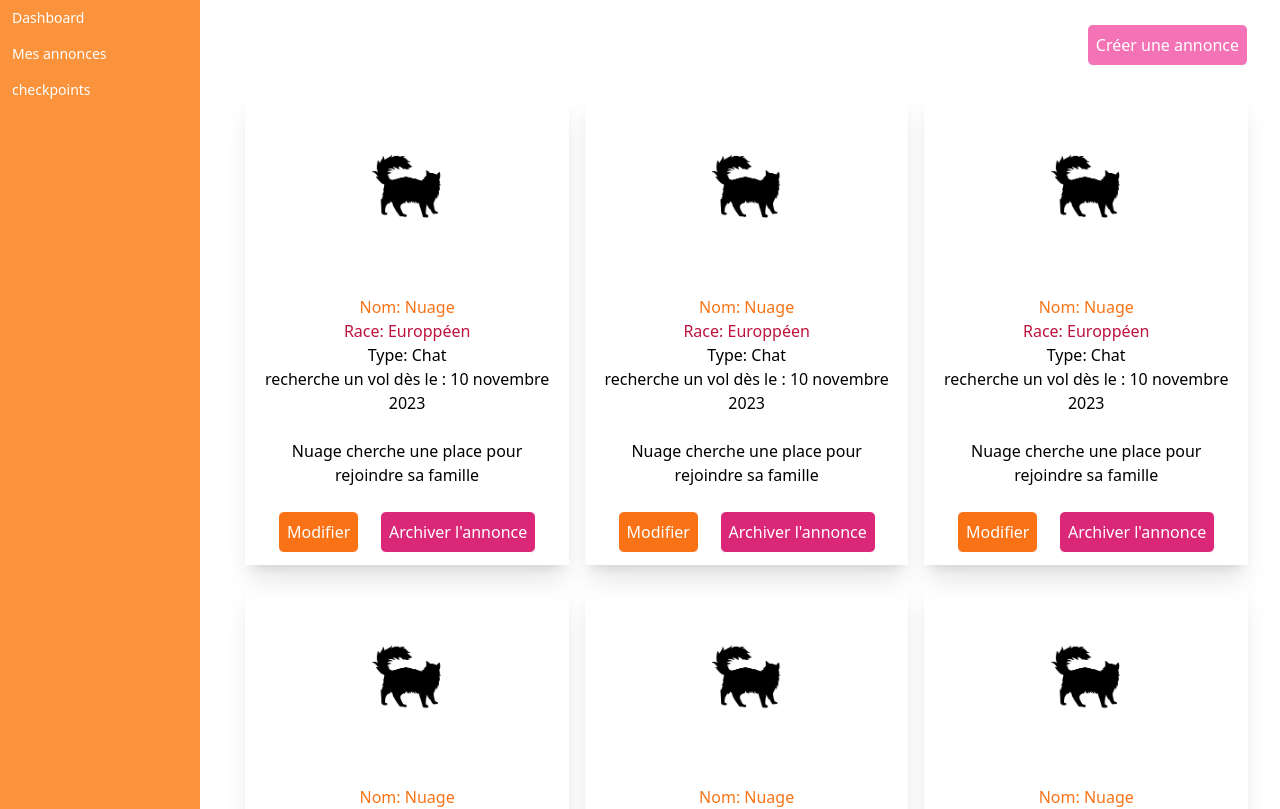
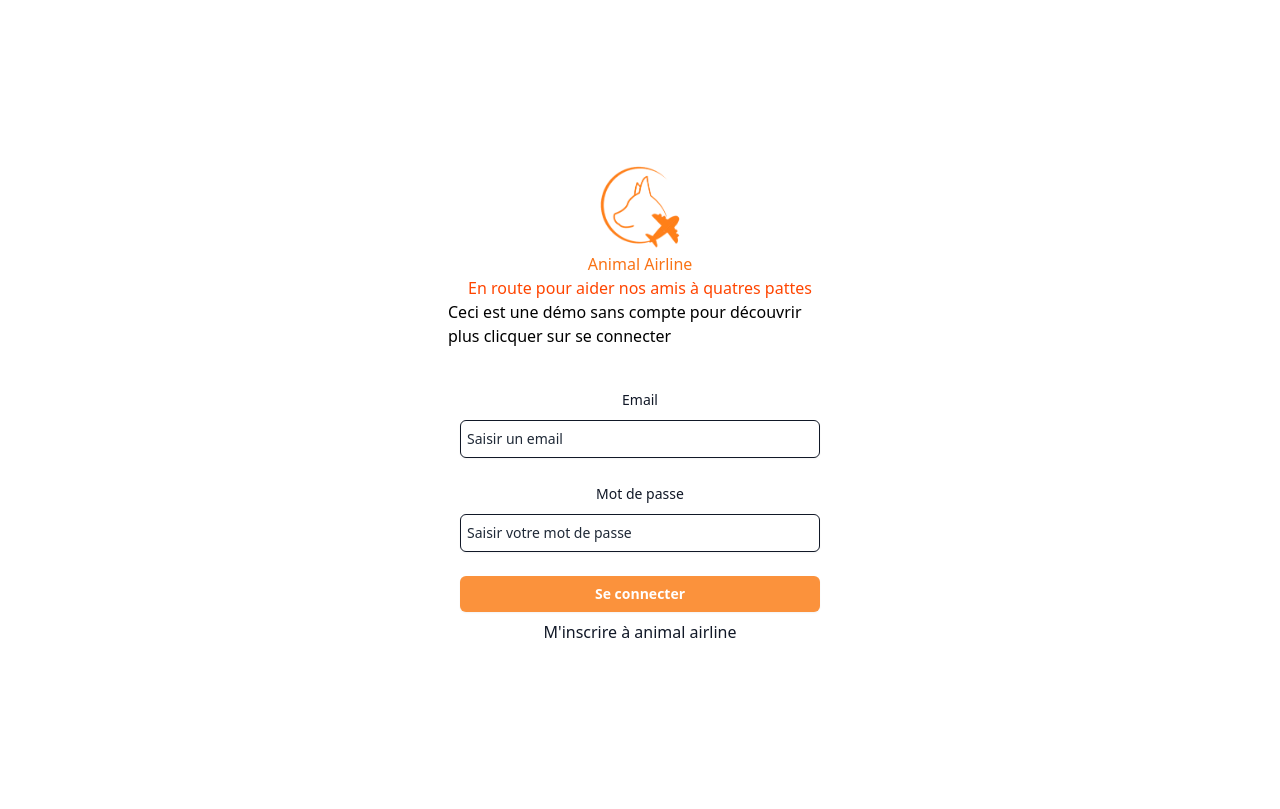
Before and after one commit to sha-zha/vue-admin, a Vue app: page / in a window 1280 px wide. Shown: the top 809 px of the page. Built offline with nearby package versions, Linux system fonts and the light colour scheme.

Commit message:
composant aucun résultat

```diff
--- /dev/null
+++ b/src/components/Help.vue
@@ -0,0 +1,43 @@
+<template>
+	<div class="shadow-lg">
+           <p class="text-center">La communauté veut aider <strong class="text-orange-500">Nuage</strong></p>
+           <ul role="list" class="divide-y divide-gray-100">
+    <li class="flex justify-evenly gap-x-6 py-5">
+      <div class="flex min-w-0 gap-x-4">
+        <div class="min-w-0 flex-auto">
+          <p class="text-sm font-semibold leading-6 text-orange-500">Jhon Doe</p>
+        </div>
+      </div>
+      <div>
+        <a href="#" class="btn btn-orange">J'accepte son aide</a>
+      </div>
+    </li>
+    <li class="flex justify-evenly gap-x-6 py-5">
+      <div class="flex min-w-0 gap-x-4">
+        <div class="min-w-0 flex-auto">
+          <p class="text-sm font-semibold leading-6 text-pink-700">Jhon Doe</p>
+        </div>
+      </div>
+      <div>
+        <a href="#" class="btn btn-pink">J'accepte son aide</a>
+      </div>
+    </li>
+     <li class="flex justify-evenly gap-x-6 py-5">
+      <div class="flex min-w-0 gap-x-4">
+        <div class="min-w-0 flex-auto">
+          <p class="text-sm font-semibold leading-6 text-orange-500">Jhon Doe</p>
+        </div>
+      </div>
+      <div>
+        <a href="#" class="btn btn-orange">J'accepte son aide</a>
+      </div>
+    </li>
+  </ul>
+        </div>
+</template>
+
+<script>
+	export default{
+		name: "HelpCard",
+	}
+</script>
--- /dev/null
+++ b/src/components/Nothing.vue
@@ -0,0 +1,12 @@
+<template>
+	<div class="flex flex-col justify-center items-center min-h-full">
+		<p class="text-orange-500 text-lg md:text-6xl"> Aucun élément</p>
+		<img src="./../assets/patte.png" alt="une patte de chien">
+	</div>
+</template>
+
+<script>
+export default {
+	name: "NothingResult"
+}
+</script>
--- a/src/components/Product.vue
+++ b/src/components/Post.vue
@@ -22,7 +22,7 @@
 
 <script>
 export default {
-	name: "ProductVue",
+	name: "PostVue",
 	props:{
 		action: Boolean
 	}
--- a/src/main.js
+++ b/src/main.js
@@ -12,13 +12,16 @@ import CheckpointIndex from './views/Checkpoints/Index.vue';
 import CheckpointAdd from './views/Checkpoints/Add.vue';
 import SignupPage from './views/Auth/SignupPage.vue';
 import PostIndex from './views/Posts/Index.vue';
+import PostAdd from './views/Posts/Add.vue';
+import HelpIndex from './views/Helps/Index.vue';
 
 const routes = [{
   path: '/',
-  name: 'dashbord',
-  component: PostIndex,
+  name: 'home',
+  component: LoginPage,
 }
-,{
+,
+{
     path: '/signin',
     name: 'Login',
     component: LoginPage,//shsould be imported
@@ -30,7 +33,18 @@ const routes = [{
 },
 {
   path: '/admin/posts',
+  name:'Posts',
   component: PostIndex,
+},
+{
+  path: '/admin/posts/add',
+  name:'PostsAdd',
+  component: PostAdd,
+},
+{
+  path: '/admin/helps',
+  name: 'Helps',
+  component: HelpIndex,
 },
 {
 path:'/admin/users',
--- a/src/views/AdminLayout.vue
+++ b/src/views/AdminLayout.vue
@@ -5,7 +5,7 @@
       <div class="flex flex-col h-3/4">
       <router-link to="/admin/users" class="text-white rounded-md px-3 py-2 text-sm font-medium">Dashboard</router-link>
               <router-link to="/admin/posts" class="text-white hover:bg-orange-600 hover:text-white rounded-md px-3 py-2 text-sm font-medium">Mes annonces</router-link>
-              <router-link to="/admin/checkpoints" class="text-white hover:bg-orange-600 hover:text-white rounded-md px-3 py-2 text-sm font-medium">checkpoints</router-link>
+              <router-link to="/admin/helps" class="text-white hover:bg-orange-600 hover:text-white rounded-md px-3 py-2 text-sm font-medium">Mes offres d'aides</router-link>
       </div>
               <div class="flex flex-col justify-end h-1/4">
                 <a href="#" class="text-white font-bold px-3 pb-2">Se déconnecter</a>
--- /dev/null
+++ b/src/views/Helps/Index.vue
@@ -0,0 +1,30 @@
+<template>
+  <AdminLayout>
+    <div class="col-span-3 lg:col-span-10 py-6 sm:px-6 lg:px-8">
+      <div v-if="data.length > 0" class="grid grid-cols-1 md:grid-cols-2 lg:grid-cols-3 gap-4">
+        <Help></Help>
+      </div>
+      <Nothing v-else></Nothing>
+    </div>
+  </AdminLayout>
+
+</template>
+
+<script>
+import AdminLayout from '../AdminLayout.vue';
+import Help from '../../components/Help.vue';
+import Nothing from '../../components/Nothing.vue';
+
+export default {
+  name: "HelpIndex",
+  components: {
+    AdminLayout,
+    Help,
+    Nothing
+  },
+  data(){
+    let data = [];
+    return {data};
+  }
+}
+</script>
--- a/src/views/LoginPage.vue
+++ b/src/views/LoginPage.vue
@@ -42,7 +42,7 @@
     name:"LoginPage",
     methods: {
       goAdmin(){
-        this.$router.push({ name: 'dashbord', path:'/'});
+        this.$router.push({ name: 'Posts', path:'/admin/posts'});
       }
     }
   }
--- /dev/null
+++ b/src/views/Posts/Add.vue
@@ -0,0 +1,16 @@
+<template>
+	<AdminLayout>
+
+	</AdminLayout>
+</template>
+
+<script>
+import AdminLayout from '../AdminLayout.vue';
+
+	export default {
+		name: "PotsAdd",
+		components: {
+			AdminLayout
+		}
+	}
+</script>
--- a/src/views/Posts/Index.vue
+++ b/src/views/Posts/Index.vue
@@ -3,15 +3,14 @@
 		<div class="col-span-3 lg:col-span-10 py-6 sm:px-6 lg:px-8">
 
 		<div class="flex justify-end pb-6">
-        <router-link to="/admin/users/add" class="btn bg-pink-400 text-white">Créer une annonce</router-link>
+        <router-link to="/admin/posts/add" class="btn bg-pink-400 text-white">Créer une annonce</router-link>
     </div>
-    <div class="grid grid-cols-1 md:grid-cols-2 lg:grid-cols-3 gap-4">
-			<Product :action="true"></Product>
-			<Product :action="true"></Product>
-			<Product :action="true"></Product>
-			<Product :action="false"></Product>
-			<Product :action="false"></Product>
-			<Product :action="false"></Product>
+    <div v-if="data.length > 0" class="grid grid-cols-1 md:grid-cols-2 lg:grid-cols-3 gap-4">
+			<Post :action="true"></Post>
+			<Post :action="false"></Post>
+	</div>
+	<div v-else>
+		<Nothing></Nothing>
 	</div>
 		</div>
 	</AdminLayout>
@@ -19,13 +18,20 @@
 
 <script type="text/javascript">
 import AdminLayout from "../AdminLayout.vue";
-import Product from "../../components/Product.vue";
+import Post from "../../components/Post.vue";
+import Nothing from "../../components/Nothing.vue";
 
 	export default {
 		name: "PostIndex",
 		components: {
 			AdminLayout,
-			Product
+			Post,
+			Nothing
+		},
+		data(){
+			let data = [];
+
+			return {data};
 		}
 	}
 </script>
```
Also changed, not shown: src/assets/patte.png (added).
